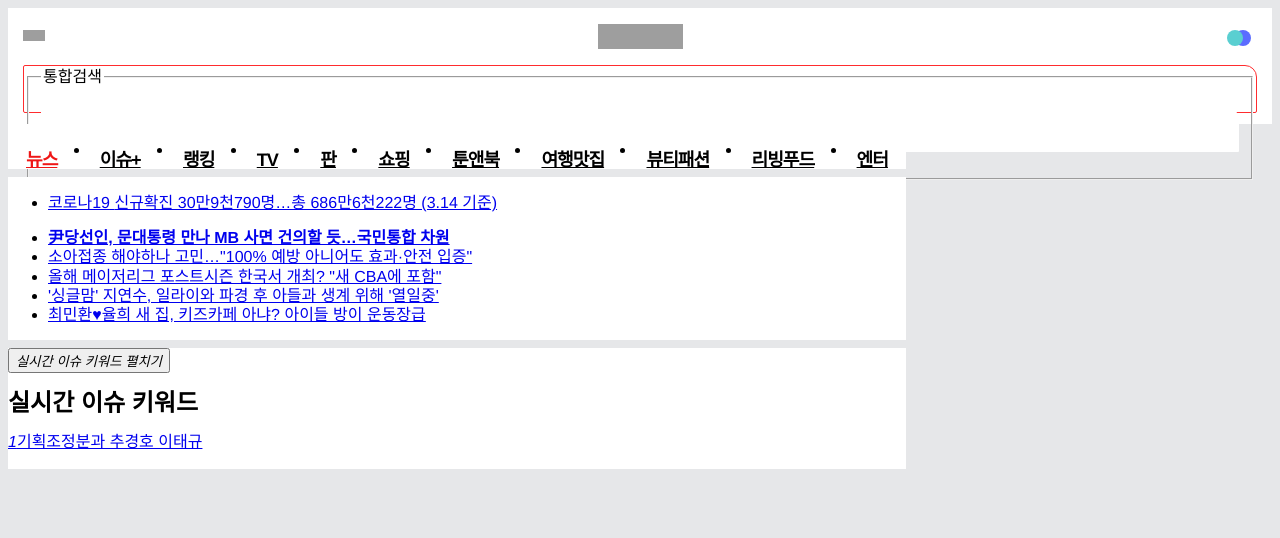
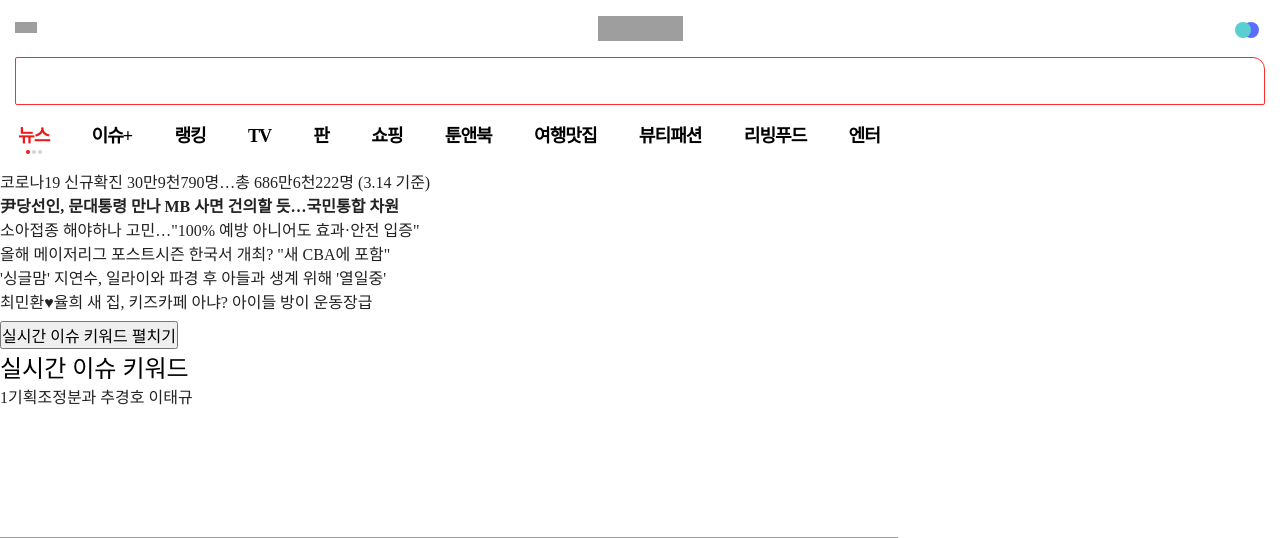
Before and after one commit to mijiFernandes/pa6, a Django app: page / in a window 1280 px wide. Shown: the top 538 px of the page. Run offline with Django 3.2, Linux system fonts and the light colour scheme; grey boxes are pictures that could not be loaded.

```diff
--- a/templates/mNATE.html
+++ b/templates/mNATE.html
@@ -31,18 +31,20 @@ function InfoCon(a, b){
 	<style>
 	@charset "utf-8";
 
-body {line-height:1.2em; -webkit-text-size-adjust:none; background-color:#e6e7e9; }
-html { margin:0; }
-html.android { font-size:16px; }
-html.rest { font-size:16px; font-family:'맑은 고딕',"Malgun Gothic","돋움",Dotum,"굴림",Gulim,Helvetica,sans-serif; }
-html.safari { font-size:16px; font-family:"Helvetica Neue", "Apple SD Gothic Neo"; font-weight:300; }
-html.safari.ip6, html.safari.ip6p  { font-size:17px; }
-html.safari body { font-weight:300; }
-/*.mainContainer.f1 { font-size:16px; }  .mainContainer.f2  { font-size:18px; }  .mainContainer.f3  { font-size:20px; }
-.ip6 .mainContainer.f1, .ip6p .mainContainer.f1 { font-size:17px; } .ip6 .mainContainer.f2, .ip6p .mainContainer.f2 { font-size:19px; } .ip6 .mainContainer.f3, .ip6p .mainContainer.f3 { font-size:21px; }*/
-.mainContainer.f1 { font-size:15px; }  .mainContainer.f2  { font-size:16px; }  .mainContainer.f3  { font-size:18px; }
-.ip6 .mainContainer.f1, .ip6p .mainContainer.f1 { font-size:16px; } .ip6 .mainContainer.f2, .ip6p .mainContainer.f2 { font-size:17px; } .ip6 .mainContainer.f3, .ip6p .mainContainer.f3 { font-size:19px; }
 
+body,div,dl,dt,dd,ul,ol,li,h1,h2,h3,h4,h5,h6,pre,code,form,fieldset,input,textarea,button,p,blockquote,th,td { margin:0; padding:0; }
+body,input,textarea,select,button,table,h1,h2,h3,h4,h5,h6 { font-weight:normal; }
+img,fieldset{border:0}
+ul,ol,li{list-style:none;}
+a { color:#222;}
+em,i,address {font-style:normal; font-weight:normal;}
+legend,caption {clear:both;display:none;}
+input,textarea,select,button,table{ font-size:inherit;font-family:inherit;line-height:inherit; }
+table{border-collapse:collapse}
+textarea { resize:none; }
+button,label { cursor:pointer; }
+a, a:hover, a:active { text-decoration: none; }
+.safari strong { font-weight:500; }
 
 .rollItem { will-change: transform; will-change: left; }
 .skipNav, .hide { position:absolute;width:1px;height:1px;overflow:hidden; }
```
